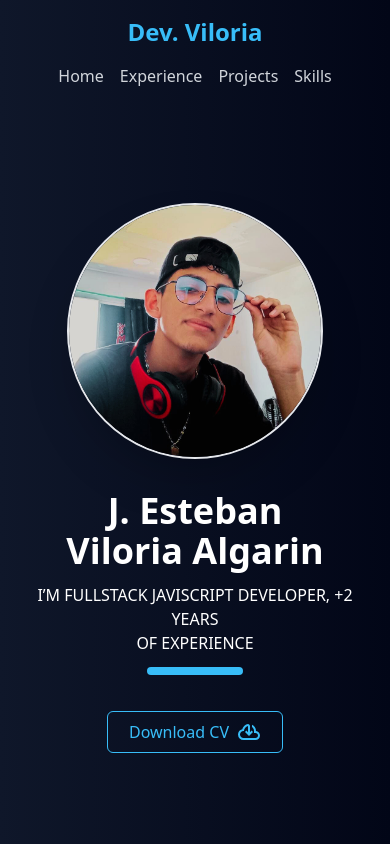
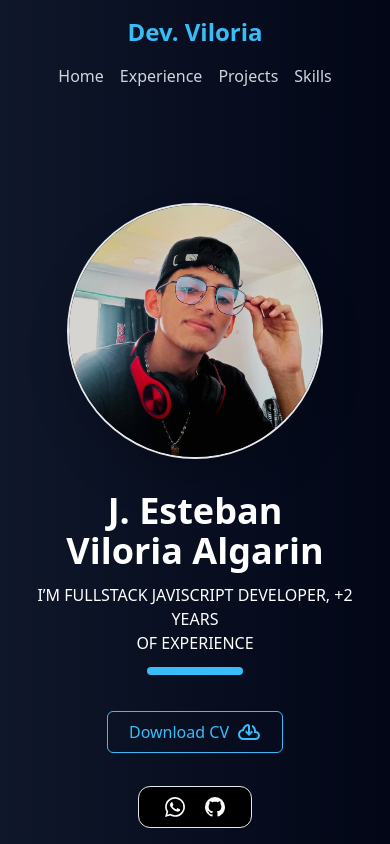
Before and after one commit to viloriajoel07/portfolio, a Next.js app: page / in a window 390 px wide. Shown: the top 844 px of the page. Built offline with nearby package versions, Linux system fonts and the light colour scheme.

Commit message:
actions button

```diff
--- a/src/app/page.tsx
+++ b/src/app/page.tsx
@@ -49,7 +49,7 @@ export default function Home() {
       <Experience />
       <Projects />
       <Skill />
-      {/* <div className="flex sm:hidden gap-4 border px-6 py-2 rounded-xl fixed bottom-4 bg-black">
+      <div className="flex sm:hidden gap-4 border px-6 py-2 rounded-xl fixed bottom-4 bg-black">
         <Link
           href="https://wa.me/3217225024?text=Hello."
           className="hover:scale-110 transition-all"
@@ -62,7 +62,7 @@ export default function Home() {
         >
           <Github size={24} />
         </Link>
-      </div> */}
+      </div>
     </main>
   );
 }
```
